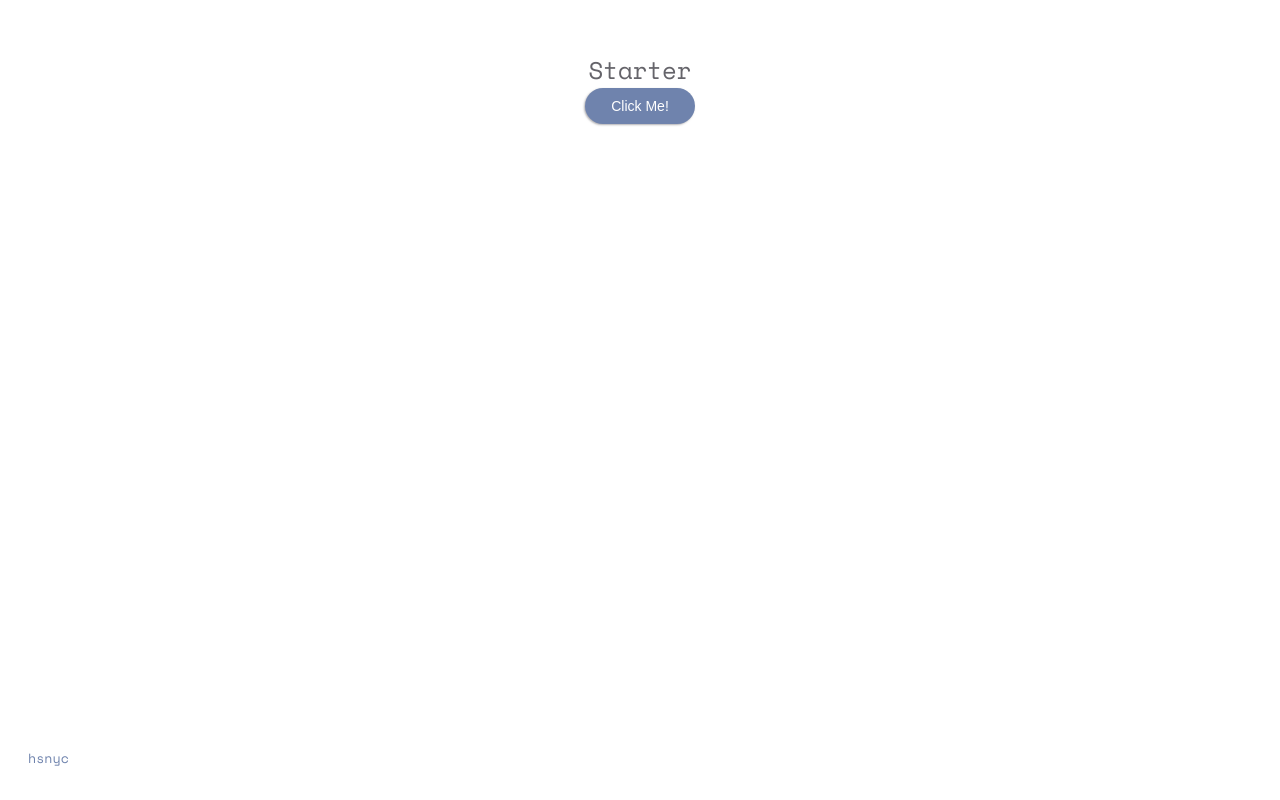
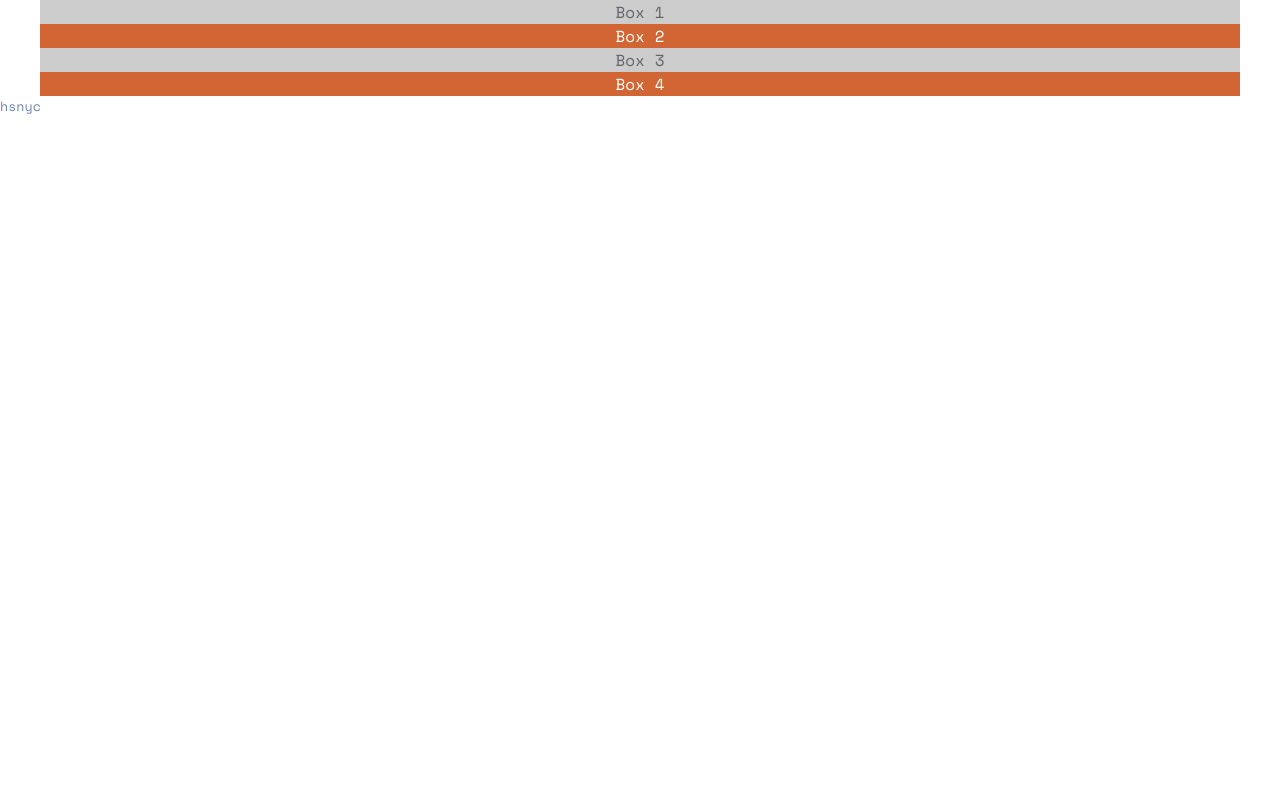
Before and after one commit to hsnyc/playground, a website: page flexbox/index.html in a window 1280 px wide. Drawn offline with nearby package versions, Linux system fonts and the light colour scheme.

Commit message:
added 4 flex boxes and styles.

```diff
--- a/flexbox/css/style.css
+++ b/flexbox/css/style.css
@@ -17,7 +17,8 @@
 body {
   font-family: "Space Mono", monospace;
   color: #65646A;
-  padding: 20px; }
+  margin: 0;
+}
 
 h1, h2, h3, h4, h5 {
   font-weight: normal;
@@ -83,12 +84,29 @@ button {
   }
 
 #wrapper {
-  height: 90vh;
-  max-width: 680px;
+  /* height: 90vh; */
+  width: 100%;
+  max-width: 1200px;
   margin: 0 auto;
   display: flex;
   flex-flow: column nowrap;
+}
+
+#wrapper > div {
+  height: 80%;
+  display: flex;
+  flex-flow: row nowrap;
+  justify-content: center;
   align-items: center;
+}
+
+#wrapper > div:nth-child(odd) {
+  background-color: #ccc;
+}
+
+#wrapper > div:nth-child(even) {
+  color: #fff;
+  background-color: rgb(209, 101, 51);
 }
 
 /*==== FOOTER ====*/
--- a/flexbox/index.html
+++ b/flexbox/index.html
@@ -11,12 +11,12 @@
 		<p class="outdatedbrowser">You are using an <strong>outdated</strong> browser. Please <a href="http://outdatedbrowser.com/en">upgrade your browser</a> to improve your experience.</p>
     <![endif]-->
     <section id="wrapper">
-        <h1 class="main-title">Starter</h1>
 
-        <!-- //place stuff here -->
+        <div>Box 1</div>
+        <div>Box 2</div>
+        <div>Box 3</div>
+        <div>Box 4</div>
 
-        <button class="button">Click Me!</button>
-        <div class="message"></div>
     </section>
     <footer>
         <small><a href="https://hsnyc.co">hsnyc</a></small>
```
